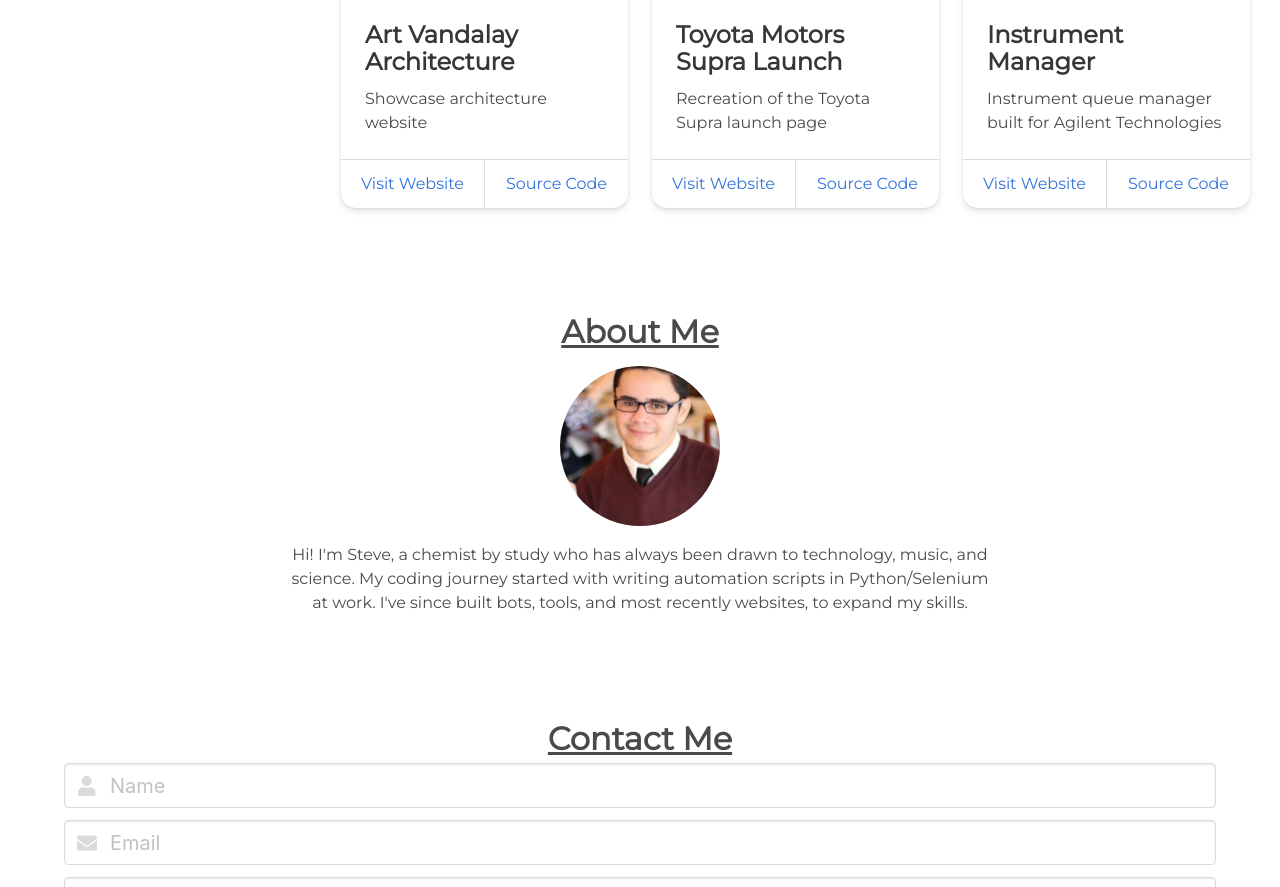
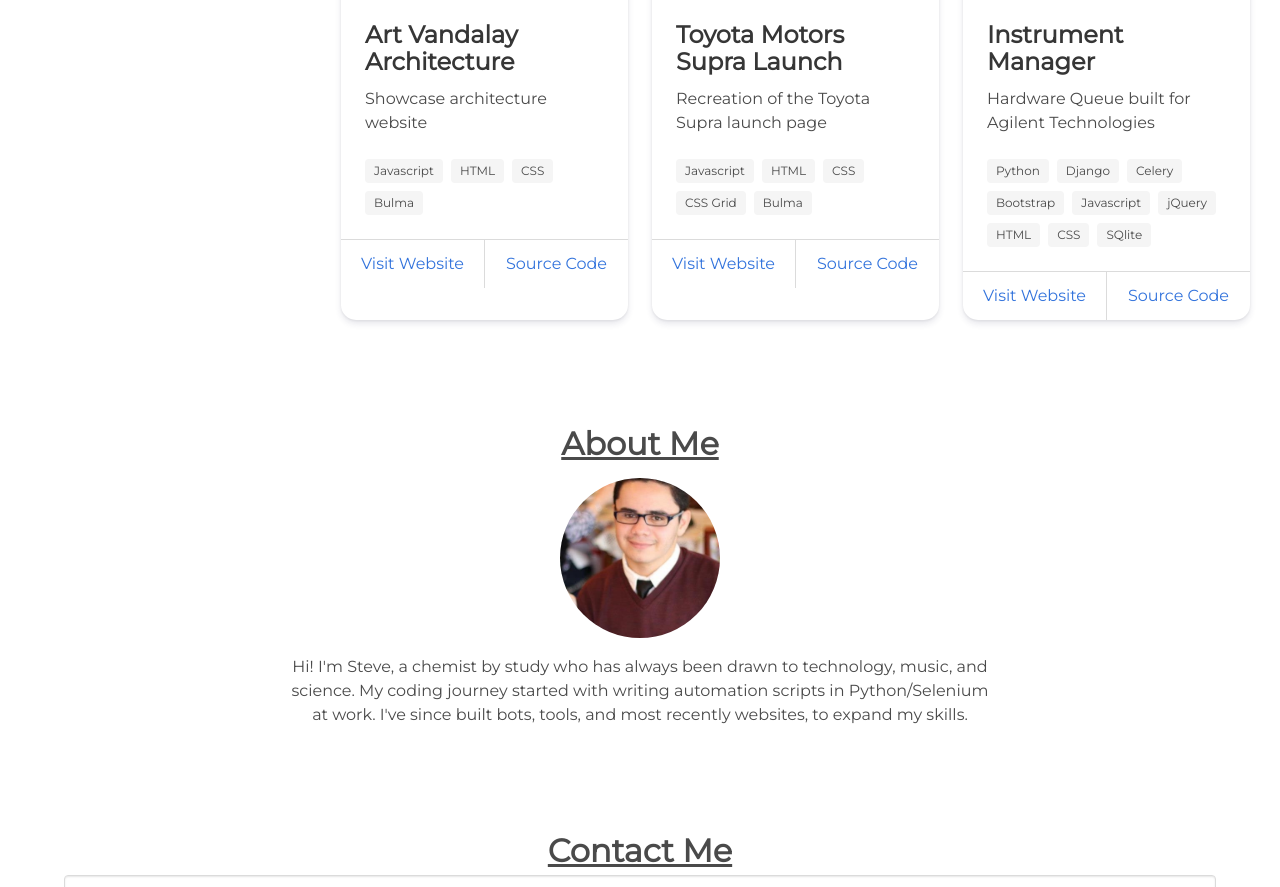
Before and after one commit to stbarillas/portfolio2, a website: page index.html in a window 1280 px wide. Shown: the part 1118-2005 px from the top of the page. Drawn offline with nearby package versions, Linux system fonts and the light colour scheme.

Commit message:
added skill tags to projects

```diff
--- a/index.html
+++ b/index.html
@@ -97,6 +97,12 @@
                                 <div class="content">
                                     <p1>Showcase architecture website</p1>
                                 </div>
+                                <div class="tags">
+                                    <div class="tag">Javascript</div>
+                                    <div class="tag">HTML</div>
+                                    <div class="tag">CSS</div>
+                                    <div class="tag">Bulma</div>
+                                </div>
                             </div>
                             <footer class="card-footer">
                                 <p class="card-footer-item">
@@ -126,6 +132,13 @@
                                 <div class="content">
                                     <p1>Recreation of the Toyota Supra launch page</p1>
                                 </div>
+                                <div class="tags">
+                                    <div class="tag">Javascript</div>
+                                    <div class="tag">HTML</div>
+                                    <div class="tag">CSS</div>
+                                    <div class="tag">CSS Grid</div>
+                                    <div class="tag">Bulma</div>
+                                </div>
                             </div>
                             <footer class="card-footer">
                                 <p class="card-footer-item">
@@ -153,7 +166,18 @@
                                     </div>
                                 </div>
                                 <div class="content">
-                                    <p1>Instrument queue manager built for Agilent Technologies</p1>
+                                    <p1>Hardware Queue built for Agilent Technologies</p1>
+                                </div>
+                                <div class="tags">
+                                    <div class="tag">Python</div>
+                                    <div class="tag">Django</div>
+                                    <div class="tag">Celery</div>
+                                    <div class="tag">Bootstrap</div>
+                                    <div class="tag">Javascript</div>
+                                    <div class="tag">jQuery</div>
+                                    <div class="tag">HTML</div>
+                                    <div class="tag">CSS</div>
+                                    <div class="tag">SQlite</div>
                                 </div>
                             </div>
                             <footer class="card-footer">
```
